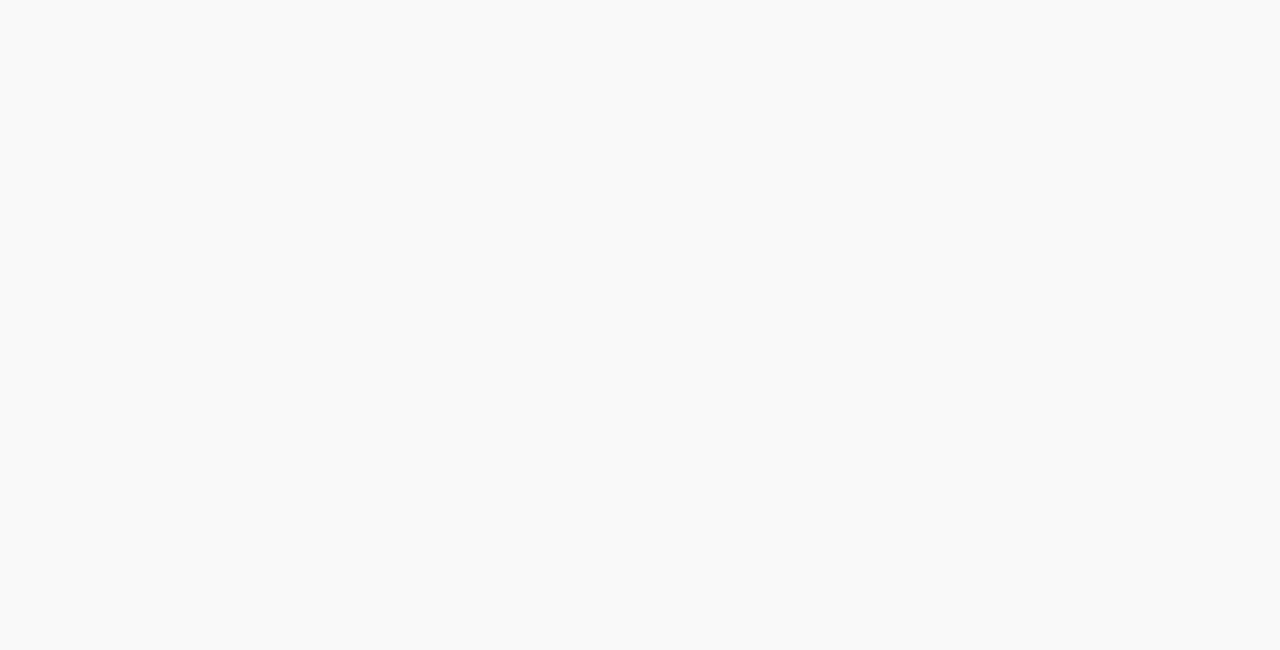
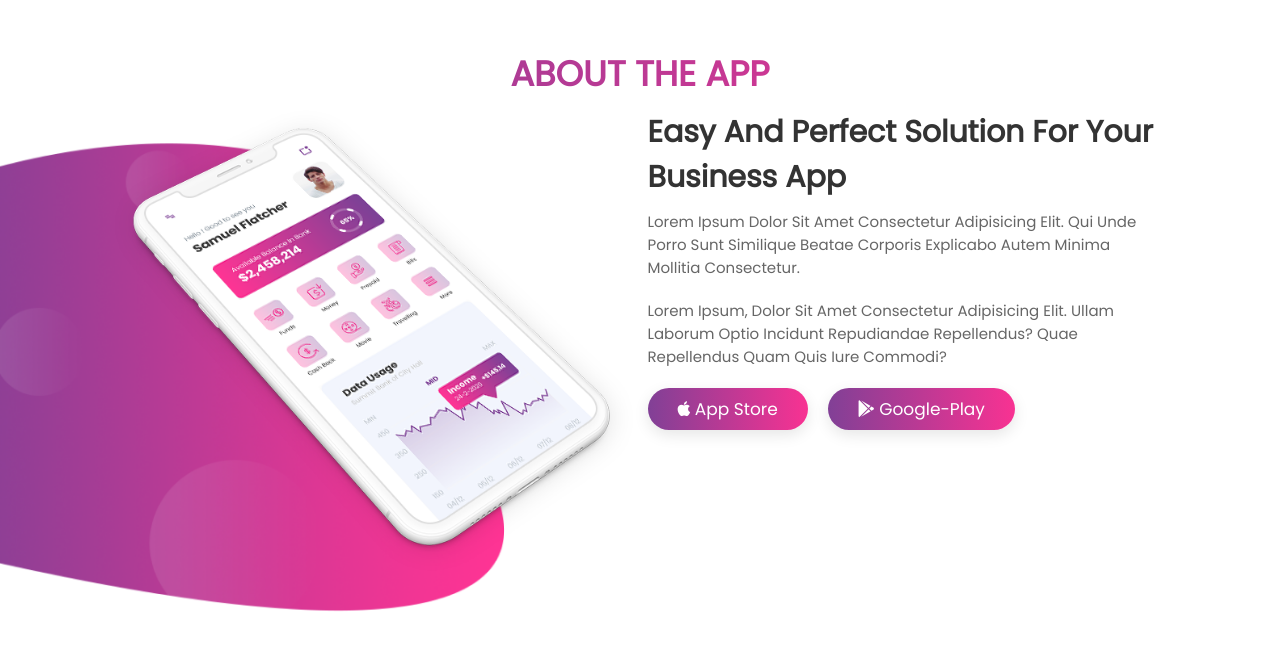
Before and after one commit to Amir-Bagjani/sass-landing-1, a React (Create React App) app: page / in a window 1280 px wide. Shown: the part 1638-2288 px from the top of the page. Before the commit the page ends 1600 px from the top, so only its background shows below. Built offline with nearby package versions, Linux system fonts and the light colour scheme.

Commit message:
about section add

```diff
--- /dev/null
+++ b/src/pages/home-page/AboutSection.jsx
@@ -0,0 +1,31 @@
+import React from 'react'
+
+const AboutSection = () => {
+  return (
+    <section className='about' id='about'>
+
+        <h1 className="heading">about the app</h1>
+
+        <div className="column">
+
+            <div className="image">
+                <img src="images/about-img.png" alt="about" />
+            </div>
+
+            <div className="content">
+                <h3>easy and perfect solution for your business App</h3>
+                <p>Lorem ipsum dolor sit amet consectetur adipisicing elit. Qui unde porro sunt similique beatae corporis explicabo autem minima mollitia consectetur.</p>
+                <p>Lorem ipsum, dolor sit amet consectetur adipisicing elit. Ullam laborum optio incidunt repudiandae repellendus? Quae repellendus quam quis iure commodi?</p>
+                <div className="buttons">
+                    <a href="#" className="btn"><i className="fab fa-apple"></i> app store</a>
+                    <a href="#" className="btn"><i className="fab fa-google-play"></i> google-play</a>
+                </div>
+            </div>
+
+        </div>
+
+    </section>
+  )
+}
+
+export default AboutSection
--- a/src/pages/home-page/HomePage.jsx
+++ b/src/pages/home-page/HomePage.jsx
@@ -1,3 +1,4 @@
+import AboutSection from "./AboutSection"
 import FeaturesSection from "./FeaturesSection"
 import HomeSection from "./HomeSection"
 
@@ -6,6 +7,7 @@ const HomePage = () => {
     <>
       <HomeSection />
       <FeaturesSection />
+      <AboutSection />
     </>
   )
 }
--- a/src/styles/homepage.scss
+++ b/src/styles/homepage.scss
@@ -76,6 +76,35 @@
     }
 }
 
+.about{
+    background: url(../../public/images/about-bg.png) no-repeat;
+    background-position: center;
+    background-size: cover;
+
+    .column{
+        @include grid(40rem);
+
+        .image{
+            img{
+                width: 100%;
+            }
+        }
+
+        .content{
+            h3{
+                @include title-text(3rem);
+            }
+            p{
+                @include grap-text(1.5rem);
+                padding: 1rem 0;
+            }
+            .buttons .btn:last-child{
+                margin-left: 2rem;
+            }
+        }
+    }
+}
+
 
 
 
@@ -106,4 +135,20 @@
             }
         }
     }
+
+    .about{
+        background-position: right;
+    }
 }
+@media (max-width: 450px){
+    .about .column .content .buttons{
+        .btn{
+            width: 100%;
+            text-align: center;
+
+            &:last-child{
+                margin: 1rem 0;
+            }
+        }
+    }
+}
```
